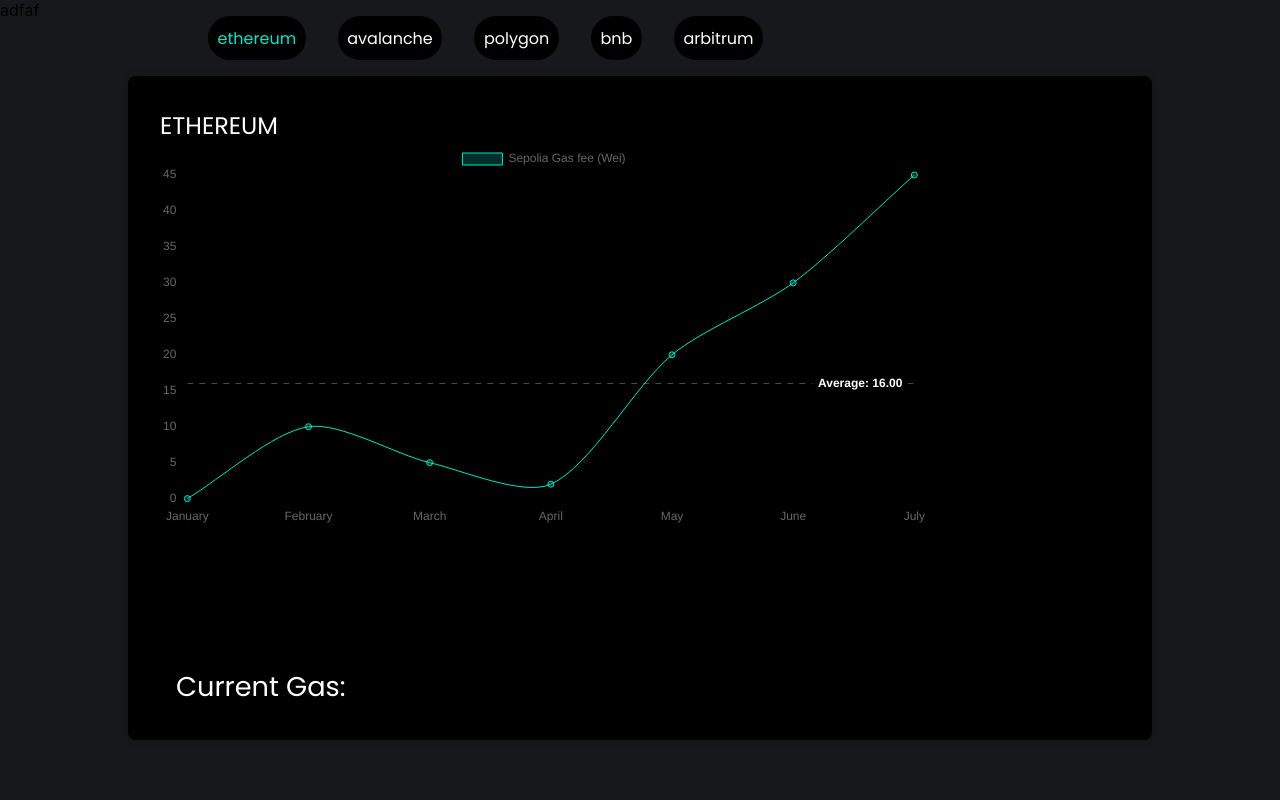
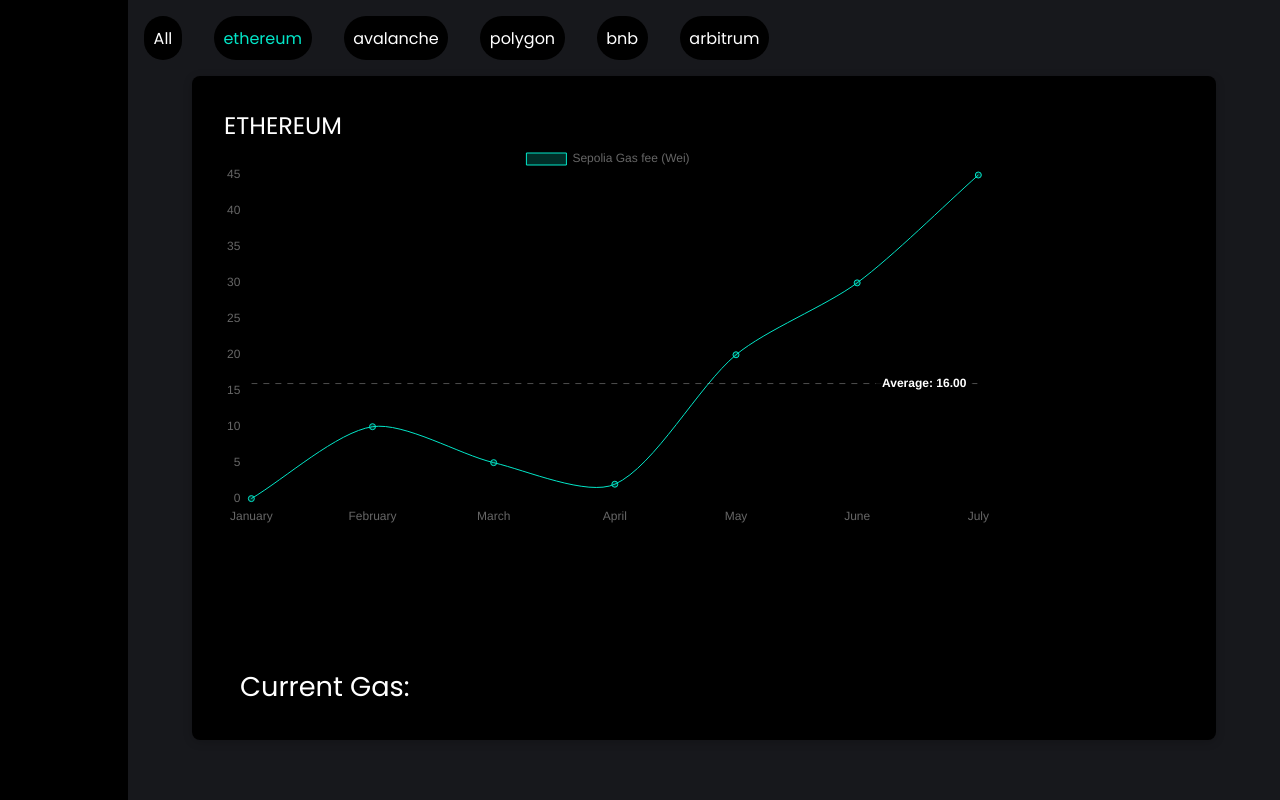
Before and after one commit to sujine2/gas-tracker-page, a React (Create React App) app: page / in a window 1280 px wide. Built offline with nearby package versions, Linux system fonts and the light colour scheme; a web font is replaced by a local one.

Commit message:
Add all menue

```diff
--- a/src/modal/gasView.css
+++ b/src/modal/gasView.css
@@ -1,5 +1,4 @@
-@import url('https://fonts.googleapis.com/css2?family=Poppins:ital,wght@0,100;0,200;0,300;0,400;0,500;0,600;0,700;0,800;0,900;1,100;1,200;1,300;1,400;1,500;1,600;1,700;1,800;1,900&family=Roboto:ital,wght@0,100;0,300;0,400;0,500;0,700;0,900;1,100;1,300;1,400;1,500;1,700;1,900&display=swap');
-
+@import url("https://fonts.googleapis.com/css2?family=Poppins:ital,wght@0,100;0,200;0,300;0,400;0,500;0,600;0,700;0,800;0,900;1,100;1,200;1,300;1,400;1,500;1,600;1,700;1,800;1,900&family=Roboto:ital,wght@0,100;0,300;0,400;0,500;0,700;0,900;1,100;1,300;1,400;1,500;1,700;1,900&display=swap");
 
 .modal {
   display: none;
@@ -11,10 +10,12 @@
   justify-content: center;
   align-items: center;
   font-family: "Poppins", sans-serif;
+  /* position: absolute; */
 }
 
 .modal.open {
   display: flex;
+  margin: 0;
 }
 
 .modal-content {
--- a/src/view/Home.jsx
+++ b/src/view/Home.jsx
@@ -1,6 +1,7 @@
-import { useState, useEffect} from "react";
+import { useState, useEffect } from "react";
 import "./home.css";
 import { GasView } from "../modal/GasView";
+import { AreaChart } from "../chart/AreaChart";
 
 export const Home = () => {
   const [chain, setChain] = useState("");
@@ -18,7 +19,7 @@
     openModal();
     setChain("ethereum");
     setColor("3, 230, 200");
-  },[])
+  }, []);
 
   return (
     <div>
@@ -26,75 +27,110 @@
         <div className="title">Gas - trakcer...</div>
       </div> */}
       <div className="container-wrapper">
-        <div className="container nav-bar">
-            adfaf
-        </div>
+        <div className="container nav-bar">adfaf</div>
         <div className="container board">
           <div className="board-container">
+            <div className="menue-container">
               <div
-              className="board-content ethereum"
+                className="menue-content ethereum"
+                // onClick={() => {
+                //   openModal();
+                //   setChain("ethereum");
+                //   setColor("3, 230, 200");
+                // }}
+              >
+                <div
+                  contenteditable
+                  className="chain-name"
+                  // style={{ color: chain == "ethereum" ? "#03e6c8" : "" }}
+                >
+                  All
+                </div>
+              </div>
+              <div
+                className="menue-content ethereum"
                 onClick={() => {
                   openModal();
                   setChain("ethereum");
                   setColor("3, 230, 200");
                 }}
               >
-              <div contenteditable className="chain-name" style={{ color: chain == "ethereum"? "#03e6c8" : "" }}>
+                <div
+                  contenteditable
+                  className="chain-name"
+                  style={{ color: chain == "ethereum" ? "#03e6c8" : "" }}
+                >
                   ethereum
                 </div>
                 {/* <div className="current-gas">30 wei</div> */}
               </div>
               <div
-              className="board-content avalanche"
+                className="menue-content avalanche"
                 onClick={() => {
                   openModal();
                   setChain("avalanche");
                   setColor("253, 51, 0");
                 }}
               >
-              <div className="chain-name" style={{ color: chain == "avalanche"? "#fd3300" : "" }}>avalanche</div>
+                <div
+                  className="chain-name"
+                  style={{ color: chain == "avalanche" ? "#fd3300" : "" }}
+                >
+                  avalanche
+                </div>
                 {/* <div className="current-gas">30 wei</div> */}
               </div>
               <div
-              className="board-content polygon"
+                className="menue-content polygon"
                 onClick={() => {
                   openModal();
                   setChain("polygon");
                   setColor("173, 98, 242");
                 }}
               >
-              <div contenteditable className="chain-name" style={{ color: chain == "polygon"? "#c200fd" : "" }}>
+                <div
+                  contenteditable
+                  className="chain-name"
+                  style={{ color: chain == "polygon" ? "#c200fd" : "" }}
+                >
                   polygon
                 </div>
                 {/* <div className="current-gas">30 wei</div> */}
               </div>
               <div
-              className="board-content bnb"
+                className="menue-content bnb"
                 onClick={() => {
                   openModal();
                   setChain("bnb");
                   setColor("243, 255, 5");
                 }}
               >
-              <div className="chain-name" style={{ color: chain == "bnb"? "#fdfd00" : "" }}>bnb</div>
+                <div
+                  className="chain-name"
+                  style={{ color: chain == "bnb" ? "#fdfd00" : "" }}
+                >
+                  bnb
+                </div>
                 {/* <div className="current-gas">30 wei</div> */}
               </div>
               <div
-              className="board-content arbitrum"
+                className="menue-content arbitrum"
                 onClick={() => {
                   openModal();
                   setChain("arbitrum");
                   setColor("83, 124, 238");
                 }}
               >
-              <div className="chain-name" style={{ color: chain == "arbitrum"? "#537cee" : "" }}>arbitrum</div>
+                <div
+                  className="chain-name"
+                  style={{ color: chain == "arbitrum" ? "#537cee" : "" }}
+                >
+                  arbitrum
+                </div>
                 {/* <div className="current-gas">30 wei</div> */}
               </div>
             </div>
           </div>
-
-      </div>
-
 
           <GasView
             isOpen={isModalOpen}
@@ -102,6 +138,15 @@
             chain={chain}
             color={color}
           ></GasView>
+          {/* <div className="border-container">
+            <div className="chart-container">
+              <div className="chart-content ethereum">
+                <AreaChart color={color}></AreaChart>
+              </div>
+            </div>
+          </div> */}
+        </div>
+      </div>
     </div>
   );
 };
--- a/src/view/home.css
+++ b/src/view/home.css
@@ -1,9 +1,10 @@
-@import url('https://fonts.googleapis.com/css2?family=Poppins:ital,wght@0,100;0,200;0,300;0,400;0,500;0,600;0,700;0,800;0,900;1,100;1,200;1,300;1,400;1,500;1,600;1,700;1,800;1,900&family=Roboto:ital,wght@0,100;0,300;0,400;0,500;0,700;0,900;1,100;1,300;1,400;1,500;1,700;1,900&display=swap');
+@import url("https://fonts.googleapis.com/css2?family=Poppins:ital,wght@0,100;0,200;0,300;0,400;0,500;0,600;0,700;0,800;0,900;1,100;1,200;1,300;1,400;1,500;1,600;1,700;1,800;1,900&family=Roboto:ital,wght@0,100;0,300;0,400;0,500;0,700;0,900;1,100;1,300;1,400;1,500;1,700;1,900&display=swap");
 
 body {
-  background-color: #17181C;
+  background-color: #17181c;
   margin: 0;
   padding: 0;
+  font-family: "Poppins", sans-serif;
 }
 ::-webkit-scrollbar {
   display: none;
@@ -37,9 +38,7 @@
   }
 }
 
-
-.board-container {
-  font-family: "Poppins", sans-serif;
+.menue-container {
   color: #ffffff;
   display: flex;
   justify-content: center;
@@ -51,29 +50,53 @@
   float: left;
 }
 
+.chart-container {
+  color: #ffffff;
+  display: flex;
+  justify-content: center;
+  /* background-color: #000000; */
+  border-radius: 2rem;
+  /* margin: 3%;
+  padding: 1%; */
+  flex-wrap: wrap;
+  float: left;
+  position: relative;
+}
+
 .container-wrapper {
   width: 100%;
 }
 
-
 .board {
   float: right;
-  width: 85%;
+  width: 90%;
+}
+
+.chart {
+  width: 90%;
 }
 
 .container.board {
   height: 20%;
+  display: flex;
+  flex-direction: column;
+  float: right;
+}
+
+.container.chart {
+  height: 80%;
 }
 
 .nav-bar {
-  width: 15%;
+  width: 10%;
   height: 100%;
   position: fixed;
   float: left;
+  background-color: #000000;
 }
 
-.board-content {
-  /* float: left; */
+.menue-content {
+  float: left;
   padding: 0.6rem;
   margin: 1rem;
   /* border: 0.1rem solid;
@@ -89,7 +112,25 @@
   /* animation: flicker-box 1.5s infinite alternate; */
 }
 
-.board-content:hover {
+.chart-content {
+  /* float: left; */
+  padding: 0.6rem;
+  margin: 1rem;
+  z-index: -1;
+  /* border: 0.1rem solid;
+  border: 0.1rem solid transparent; */
+  border-radius: 2rem;
+  /* border-color: rgba(255, 255, 255, 0.2); */
+  /* background-origin: border-box;
+  background-clip: padding-box, border-box; */
+  width: 2vw;
+  height: 10vh;
+  cursor: pointer;
+  /* background-color: var(--neon-border-color); */
+  /* animation: flicker-box 1.5s infinite alternate; */
+}
+
+.menue-content:hover {
   background-color: var(--neon-border-color);
   /* animation: flicker-box 1.5s infinite alternate; */
 }
```
Lines whose indentation alone changed are shown as unchanged.
